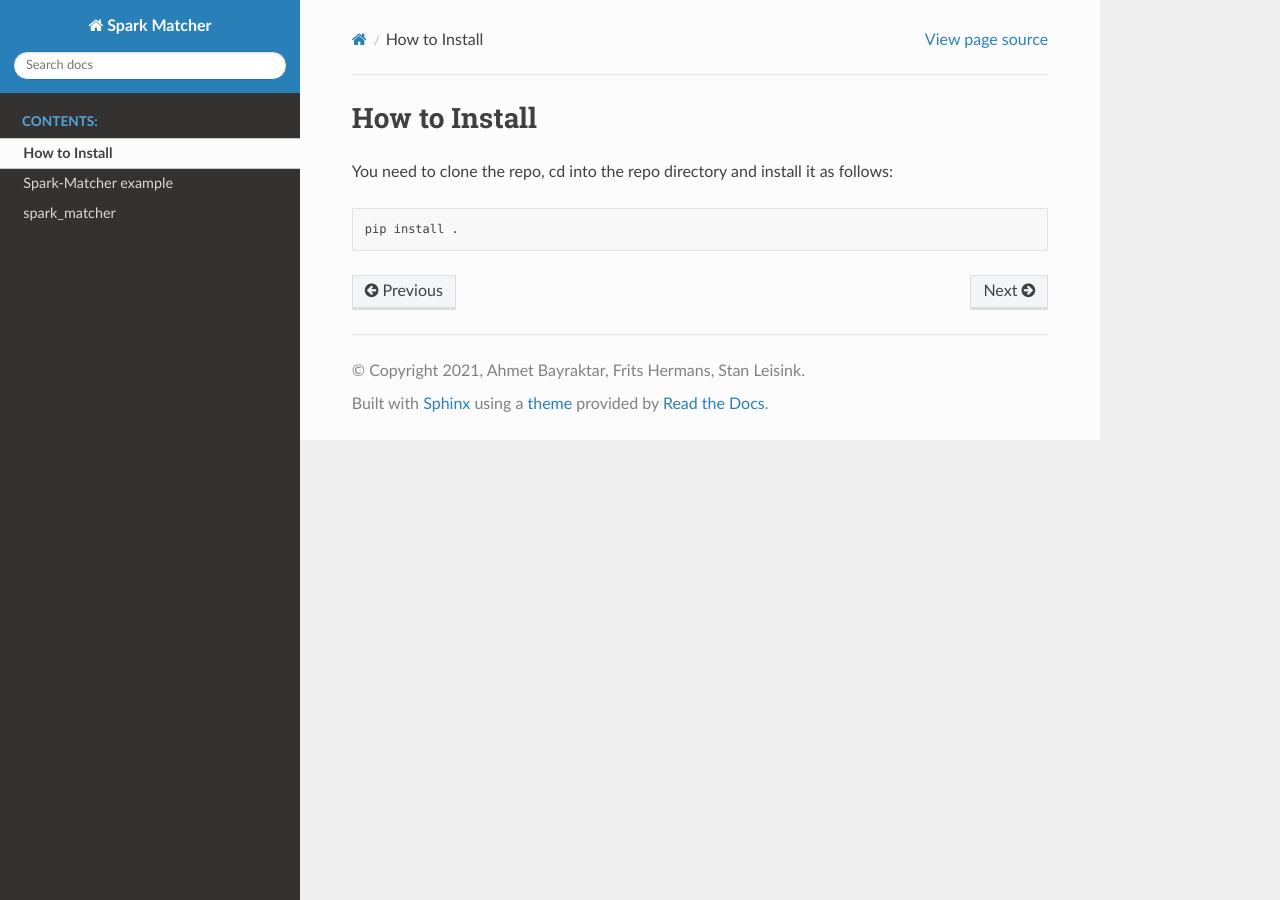
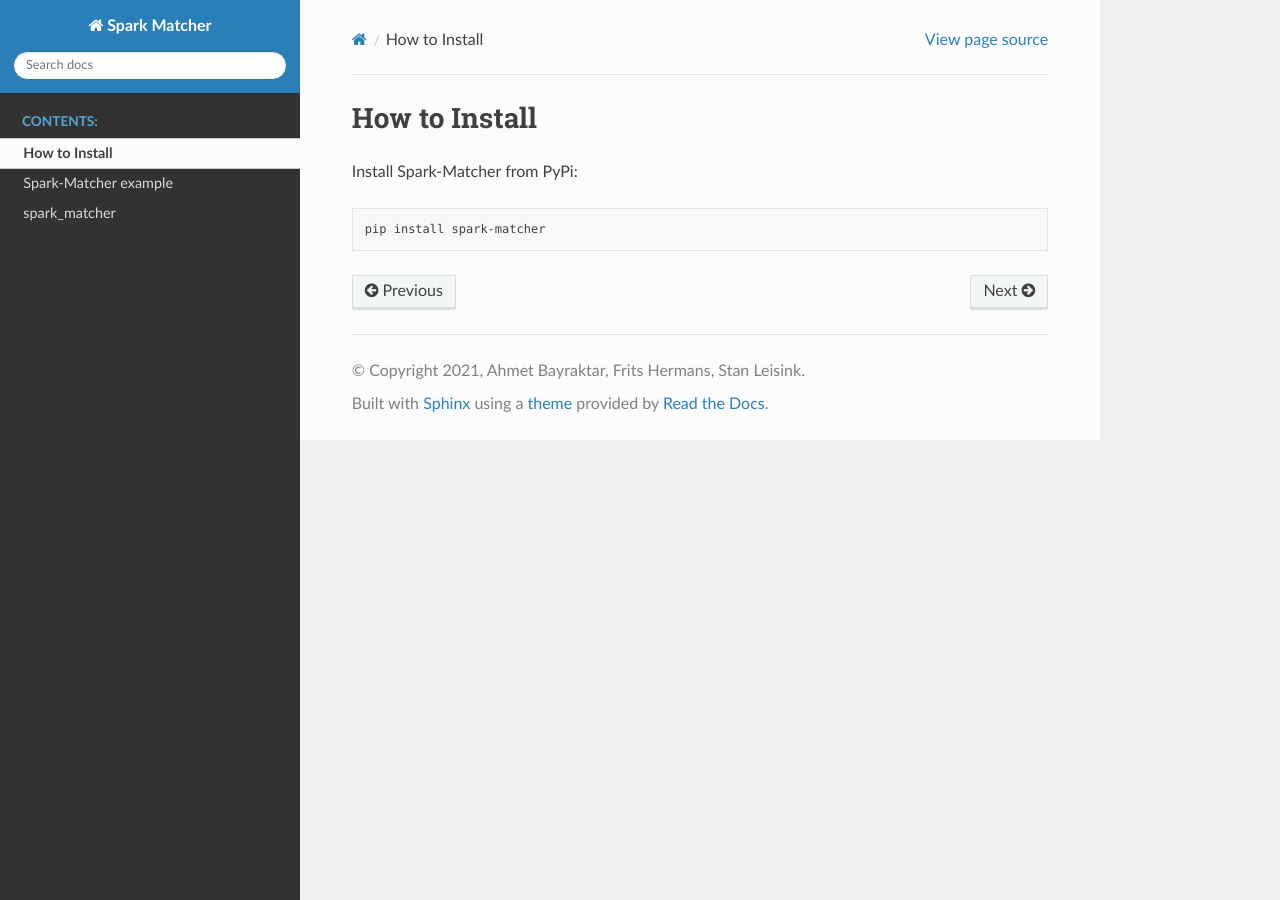
Before and after one commit to ing-bank/spark-matcher, a Sphinx documentation site: the page built from docs/source/installation_guide.rst, in a window 1280 px wide. Built offline with Sphinx 7.4.7 and the Read the Docs theme 2.0.0, drawn with Linux system fonts in a browser that asks for light colours; pages that are not in the unit, such as notebooks, are missing from menus.

Commit message:
changes installation instructions in documentation

```diff
--- a/docs/source/installation_guide.rst
+++ b/docs/source/installation_guide.rst
@@ -1,8 +1,8 @@
 How to Install
 **************
 
-You need to clone the repo, cd into the repo directory and install it as follows:
+Install Spark-Matcher from PyPi:
 
 .. code-block:: bash
 
-   pip install .
+   pip install spark-matcher
```
